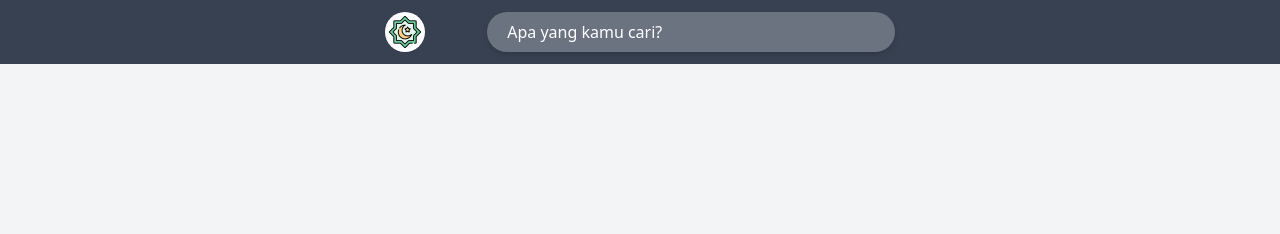
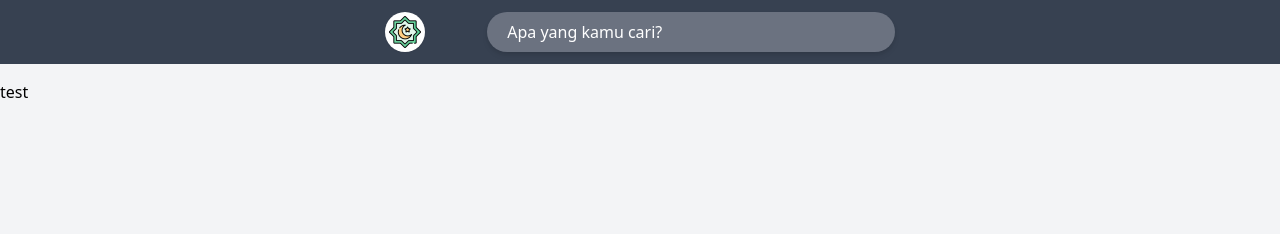
Before and after one commit to Cizz22/webdonasi-vue, a Vue app: page /category/1 in a window 1280 px wide. Shown: the top 234 px of the page. Built offline with nearby package versions, Linux system fonts and the light colour scheme.

Commit message:
category

```diff
--- a/src/components/CategoryHome.vue
+++ b/src/components/CategoryHome.vue
@@ -3,20 +3,20 @@
         <div v-if="categories.length > 0">
             <div class="grid grid-cols-4 gap-4 text-center items-center mt-5">
                 <div v-for="category in categories" :key="category.id" class="col-span-2 md:col-span-2 lg:col-span-1 bg-white rounded-md shadow-md p-4 text-center text-xs">
-                    <a href="">
+                    <router-link :to="{name: 'category.show', params:{slug: category.slug}}">
                         <div>
                             <img :src="category.image" width="40" class="inline-block mb-2" alt="" srcset="">
                         </div>
                         {{category.name.toUpperCase()}}
-                    </a>
+                    </router-link>
                 </div>
                  <div class="col-span-2 md:col-span-1 lg:col-span-1 bg-white rounded-md shadow-md p-4 text-center text-xs">
-                    <a href="#">
+                    <router-link :to="{name: 'category.index'}">
                         <div>
                             <img src="@/assets/images/menu.png" width="40" class="inline-block mb-2">
                         </div>
                         LAINNYA
-                    </a>
+                    </router-link>
                 </div>
             </div>
         </div>
--- a/src/router/index.js
+++ b/src/router/index.js
@@ -49,6 +49,16 @@ const routes = [
         name:'home.index',
         component: () => import('@/views/home/Index.vue'),
     },
+    {
+        path:'/category',
+        name:'category.index',
+        component: () => import('@/views/category/Index.vue'),
+    },
+    {
+        path:'/category/:slug',
+        name:'category.show',
+        component: () => import('@/views/category/Show.vue'),
+    },
 
 ];
 
--- /dev/null
+++ b/src/views/category/Index.vue
@@ -0,0 +1,5 @@
+<template>
+    <div class="pb-20 pt-20">
+           test
+    </div>
+</template>
--- /dev/null
+++ b/src/views/category/Show.vue
@@ -0,0 +1,5 @@
+<template>
+    <div class="pb-20 pt-20">
+           test
+    </div>
+</template>
--- a/src/views/home/Index.vue
+++ b/src/views/home/Index.vue
@@ -82,7 +82,7 @@ import CategoryHome from '@/components/CategoryHome.vue'
 import Slider from '@/components/Slider.vue'
 import { computed, onMounted } from 'vue'
 import { useStore } from 'vuex'
- import { FacebookLoader } from 'vue-content-loader'
+import { FacebookLoader } from 'vue-content-loader'
 
 export default {
     components:{
```
